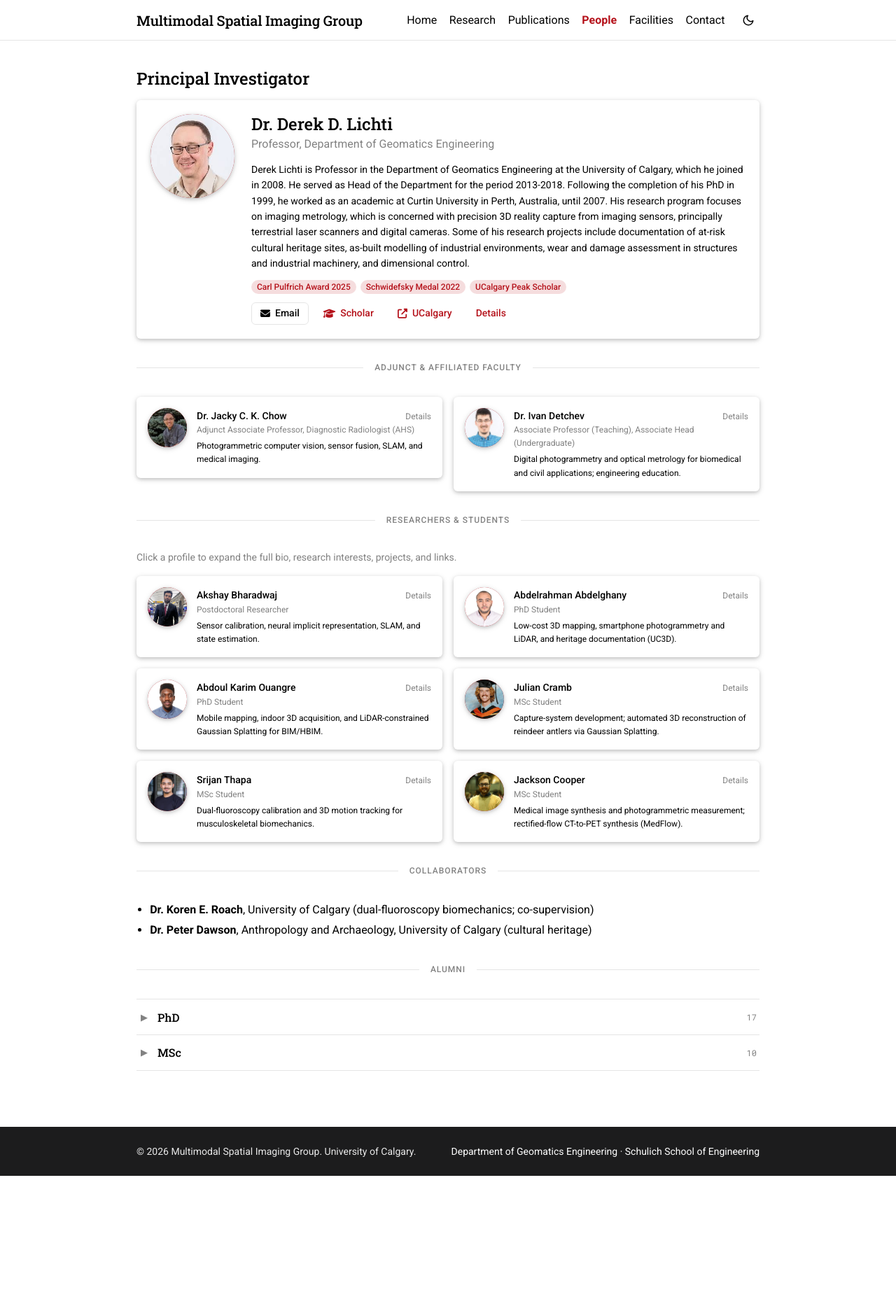
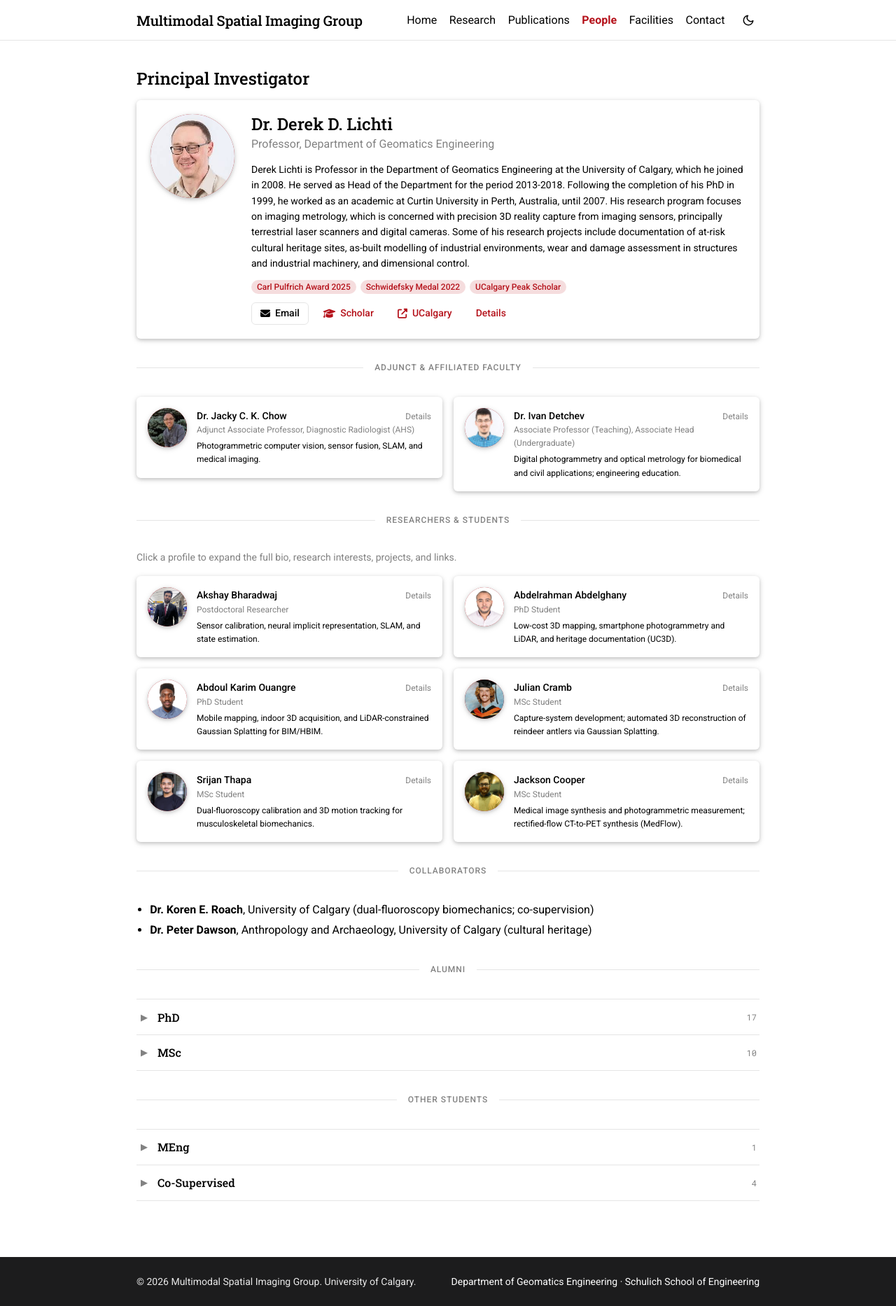
Before and after one commit to multimodalsig/multimodalsig.github.io, a Jekyll site: the page built from people.html, in a window 1280 px wide. Shown: the whole page at 70% size. Built offline with Jekyll 4.4.1, drawn with Linux system fonts in a browser that asks for light colours; before the commit the page ends 1680 px from its top, so only the background shows below that.

Commit message:
People: add Other Students section (MEng, co-supervised)
Adds a second accordion group below Alumni listing the students Dr. Lichti
co-supervised (committee member rather than first advisor) plus the one MEng
student. These groups mix degree levels, so each name carries a PhD/MSc/MEng
badge; the Alumni groups are unchanged since their titles already say the degree.

Co-supervised entries come from the Committee (Lichti) rows of
Lichti_Derek_students_theses.xlsx, verbatim names and full thesis titles.

The Alumni accordion markup moves into _includes/people-accordion.html so both
sections share one template.

```diff
--- /dev/null
+++ b/_includes/people-accordion.html
@@ -0,0 +1,44 @@
+{%- comment -%}
+  Grouped accordion list of past students (Alumni, Other Students).
+
+  Params:
+    groups  list of { id, title, open, members: [ { year, name, degree, thesis } ] }
+
+  `degree` and `thesis` are optional. When `degree` is set it renders as a badge
+  beside the name (used by Other Students, where a group mixes PhD/MSc/MEng).
+{%- endcomment -%}
+<div class="accordion">
+  {%- for g in include.groups -%}
+    <div class="accordion__item">
+      <button class="accordion__header" type="button" aria-expanded="{% if g.open %}true{% else %}false{% endif %}">
+        <span class="accordion__icon" aria-hidden="true">&#9654;</span>
+        <span class="accordion__title"><span class="accordion__title-text">{{ g.title }}</span></span>
+        <span class="accordion__count">{{ g.members.size }}</span>
+      </button>
+      <div class="accordion__panel"{% if g.open %} data-open="1" style="max-height: none;"{% endif %}>
+        <div class="accordion__panel-inner">
+          {%- for r in g.members -%}
+            <div class="alumni-row">
+              <span class="alumni-row__year">{{ r.year }}</span>
+              <div>
+                <div class="alumni-row__name">{{ r.name }}
+                  {%- if r.degree and r.degree != "" -%}
+                    {%- case r.degree -%}
+                      {%- when "PhD" -%}{%- assign degree_colour = "badge--blue" -%}
+                      {%- when "MSc" -%}{%- assign degree_colour = "badge--cyan" -%}
+                      {%- else -%}{%- assign degree_colour = "badge--purple" -%}
+                    {%- endcase -%}
+                    <span class="badge badge--subtle {{ degree_colour }} alumni-row__degree">{{ r.degree }}</span>
+                  {%- endif -%}
+                </div>
+                {%- if r.thesis and r.thesis != "" -%}
+                  <div class="alumni-row__thesis">{{ r.thesis }}</div>
+                {%- endif -%}
+              </div>
+            </div>
+          {%- endfor -%}
+        </div>
+      </div>
+    </div>
+  {%- endfor -%}
+</div>
--- a/_sass/_layout.scss
+++ b/_sass/_layout.scss
@@ -157,6 +157,8 @@
 .alumni-row__name { font-weight: var(--fw-medium); font-size: var(--fs-sm); }
 .alumni-row__thesis { color: var(--text-muted); font-size: var(--fs-sm); font-style: italic; line-height: var(--lh-snug); }
 .alumni-row__pos { font-size: var(--fs-xs); color: var(--text-muted); margin-top: 2px; }
+/* Degree pill beside the name (Other Students, where a group mixes degrees). */
+.alumni-row__degree { margin-left: 0.5rem; padding: 2px 7px; vertical-align: 1px; }
 
 /* ---- Detailed project layout (optional full-width list, kept for reference) - */
 .project-full__grid { display: grid; grid-template-columns: minmax(0, 320px) 1fr; gap: 0; }
--- a/people.html
+++ b/people.html
@@ -89,30 +89,13 @@ description: >-
   <!-- ===== Alumni ===== -->
   {%- if site.data.people.alumni and site.data.people.alumni.size > 0 -%}
     <div class="divider-labeled"><span class="divider-labeled__label">Alumni</span></div>
-    <div class="accordion">
-      {%- for g in site.data.people.alumni -%}
-        <div class="accordion__item">
-          <button class="accordion__header" type="button" aria-expanded="{% if g.open %}true{% else %}false{% endif %}">
-            <span class="accordion__icon" aria-hidden="true">&#9654;</span>
-            <span class="accordion__title"><span class="accordion__title-text">{{ g.title }}</span></span>
-            <span class="accordion__count">{{ g.members.size }}</span>
-          </button>
-          <div class="accordion__panel"{% if g.open %} data-open="1" style="max-height: none;"{% endif %}>
-            <div class="accordion__panel-inner">
-              {%- for r in g.members -%}
-                <div class="alumni-row">
-                  <span class="alumni-row__year">{{ r.year }}</span>
-                  <div>
-                    <div class="alumni-row__name">{{ r.name }}</div>
-                    <div class="alumni-row__thesis">{{ r.thesis }}</div>
-                  </div>
-                </div>
-              {%- endfor -%}
-            </div>
-          </div>
-        </div>
-      {%- endfor -%}
-    </div>
+    {% include people-accordion.html groups=site.data.people.alumni %}
+  {%- endif -%}
+
+  <!-- ===== Other students ===== -->
+  {%- if site.data.people.other_students and site.data.people.other_students.size > 0 -%}
+    <div class="divider-labeled"><span class="divider-labeled__label">Other Students</span></div>
+    {% include people-accordion.html groups=site.data.people.other_students %}
   {%- endif -%}
 
 </div>
```
Also changed, not shown: _data/people.yml (+19 -0 lines).
